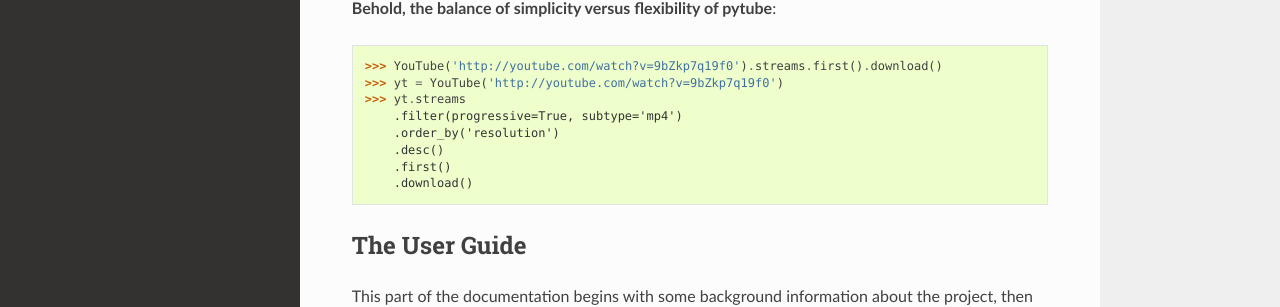
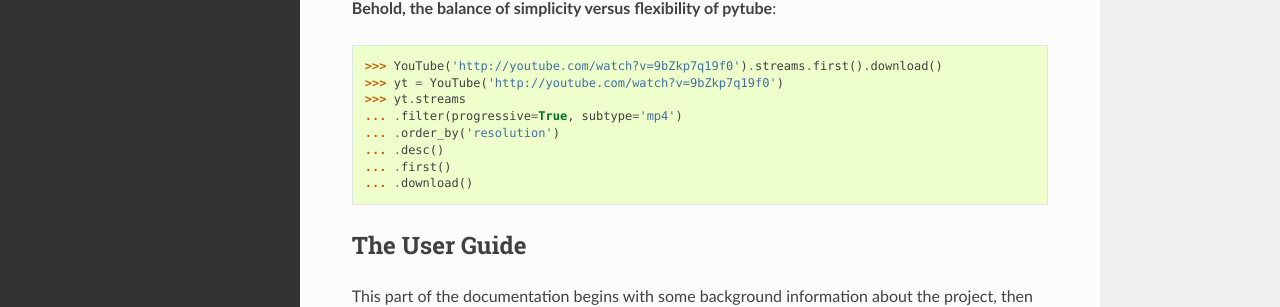
Before and after one commit to pytube/pytube, a Sphinx documentation site: the page built from docs/index.rst, in a window 1280 px wide and 900 px high. Shown: the part 352-659 px from the top of the window. Built offline with Sphinx 7.4.7 and the Read the Docs theme 2.0.0, drawn with Linux system fonts in a browser that asks for light colours.

Commit message:
updated docs

```diff
--- a/docs/index.rst
+++ b/docs/index.rst
@@ -32,11 +32,11 @@
     >>> YouTube('http://youtube.com/watch?v=9bZkp7q19f0').streams.first().download()
     >>> yt = YouTube('http://youtube.com/watch?v=9bZkp7q19f0')
     >>> yt.streams
-        .filter(progressive=True, subtype='mp4')
-        .order_by('resolution')
-        .desc()
-        .first()
-        .download()
+    ... .filter(progressive=True, subtype='mp4')
+    ... .order_by('resolution')
+    ... .desc()
+    ... .first()
+    ... .download()
 
 The User Guide
 --------------
```
